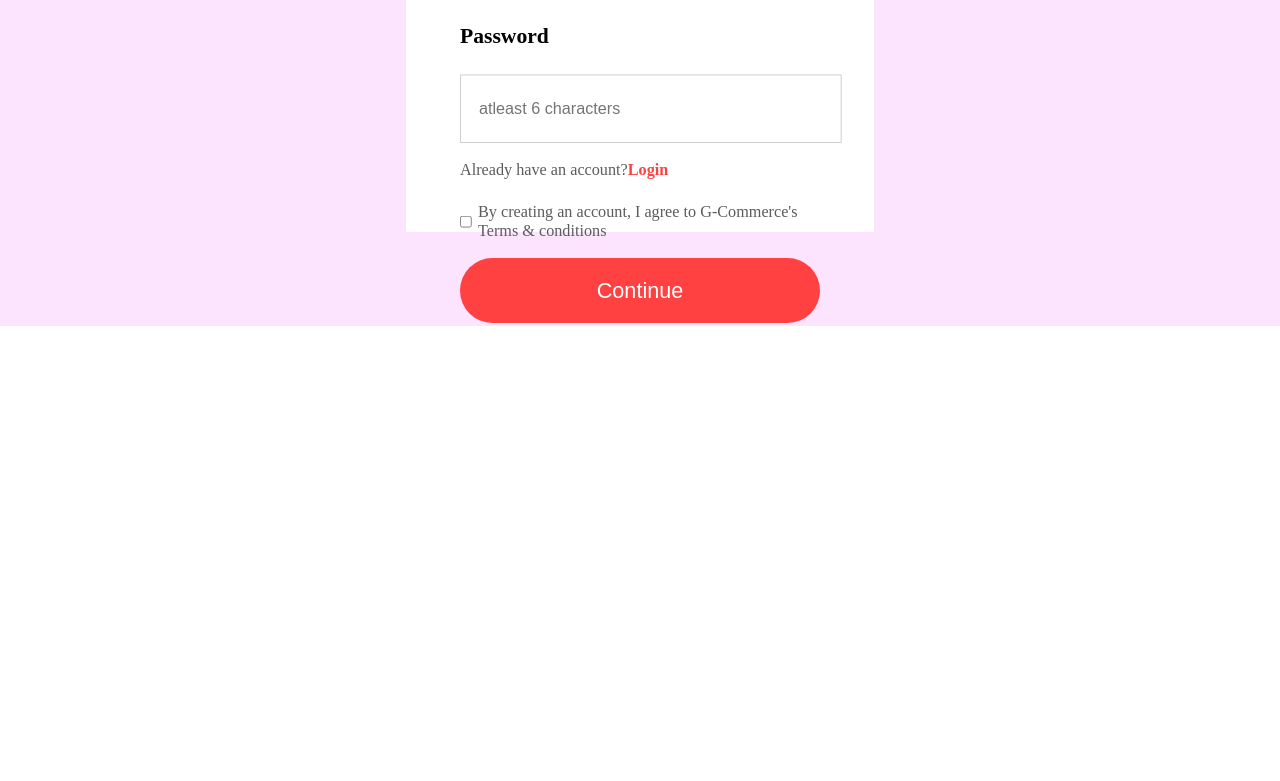
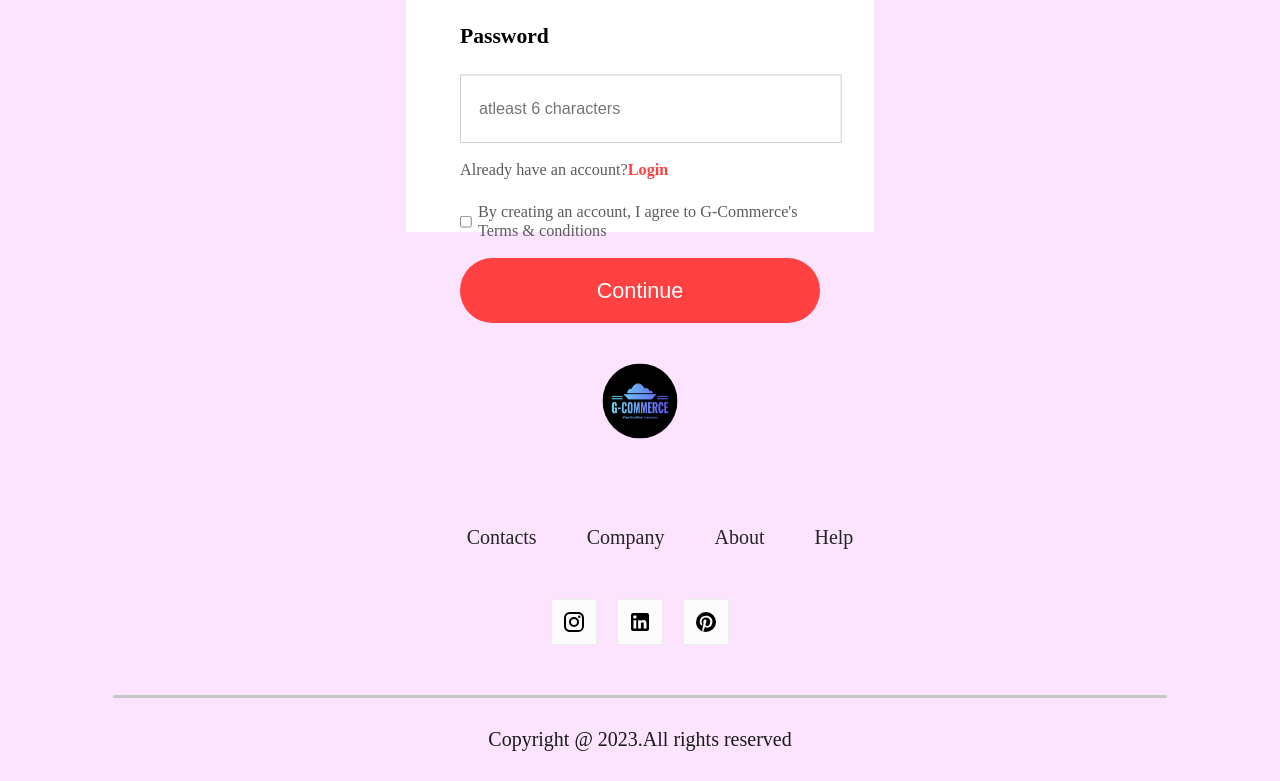
Before and after one commit to Godwin-Yampoi/E-commerce, a React (Create React App) app in the folder g-commerce/: page /login in a window 1280 px wide. Shown: the part 552-1333 px from the top of the page. Before the commit the page ends 878 px from the top, so only its background shows below. Built offline with nearby package versions, Linux system fonts and the light colour scheme.

Commit message:
👣 Update footer links and copyright notice

```diff
--- a/g-commerce/src/App.js
+++ b/g-commerce/src/App.js
@@ -5,6 +5,7 @@ import ShopCategory from './Pages/ShopCategory';
 import Products from './Pages/Products';
 import Cart from './Pages/Cart';
 import LoginSignup from './Pages/LoginSignup';
+import Footer from './Components/Footer';
 
 function App() {
   return (
@@ -23,6 +24,7 @@ function App() {
             <Route path = "/cart" element={<Cart/>}/>
             <Route path = "/login" element={<LoginSignup/>}/>
           </Routes>
+          <Footer/>
       </BrowserRouter>
 
     </div>
--- /dev/null
+++ b/g-commerce/src/Components/Footer.js
@@ -0,0 +1,44 @@
+import React from 'react'
+import logo from './Assets/logo.png';
+import InstagramIcon from '@mui/icons-material/Instagram';
+import LinkedInIcon from '@mui/icons-material/LinkedIn';
+import PinterestIcon from '@mui/icons-material/Pinterest'
+
+const Footer = () => {
+  return (
+    <div className='Footer'>
+        <div className='footer-logo'>
+           <img src={logo} alt='logo' />
+           </div>
+            <ul className='footer-links'>
+                <li>Contacts</li>
+                <li>Company</li>
+                <li>About</li>
+                <li>Help</li>
+
+            </ul>
+
+            <div className='media-icons'>
+              <div className='media-container'>
+              <InstagramIcon/>
+              </div>
+              <div className='media-container'>
+              <LinkedInIcon/>
+              </div>
+              <div className='media-container'>
+              <PinterestIcon/>
+              </div>
+            </div>
+
+            <div className='Copyright'>
+                 <hr/>
+              <p>Copyright @ 2023.All rights reserved</p>
+            </div>
+
+        </div>
+
+
+  )
+}
+
+export default Footer
--- a/g-commerce/src/index.css
+++ b/g-commerce/src/index.css
@@ -255,3 +255,80 @@
   font-weight: 500;
 
 }
+
+.Footer{
+  display: flex;
+  flex-direction: column;
+  justify-content: center;
+  align-items: center;
+  gap: 50px;
+  background: #fce3fe;
+}
+
+.footer-logo{
+  display: flex;
+}
+
+.footer-logo img{
+   display: flex;
+   align-items: center;
+   width: 150px;
+   height: 150px;
+   border-radius: 50%;
+   gap: 20px;
+   transform: scale(0.5);
+}
+.footer-logo p{
+  color: #383838;
+  font-size: 46px;
+  font-weight: 700;
+
+
+}
+
+.footer-links{
+  display: flex;
+  list-style: none;
+  gap: 50px;
+  color: #252525;
+  font-size: 20px;
+
+}
+
+.footer-links li{
+  cursor: pointer;
+}
+
+.media-icons{
+  display: flex;
+  gap: 20px;
+  cursor: pointer;
+}
+
+.media-container{
+  padding: 10px;
+  padding-bottom: 6px;
+  background: #fbfbfb;
+  border: 1px solid #ebebeb;
+}
+
+.Copyright{
+  display: flex;
+  flex-direction: column;
+  align-items: center;
+  gap: 30px;
+  width: 100%;
+  margin-bottom: 30px;
+  color: #1a1a1a;
+  font-size: 20px;
+
+
+}
+
+.Copyright hr{
+  border: none;
+  width: 1054px;
+  height: 3px;
+  border-radius: 10px;
+  background: #c7c7c7;
+}
```
